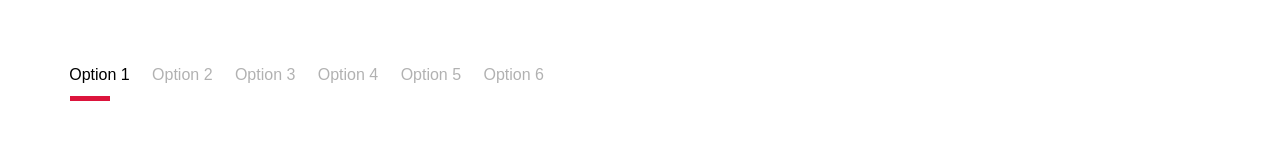
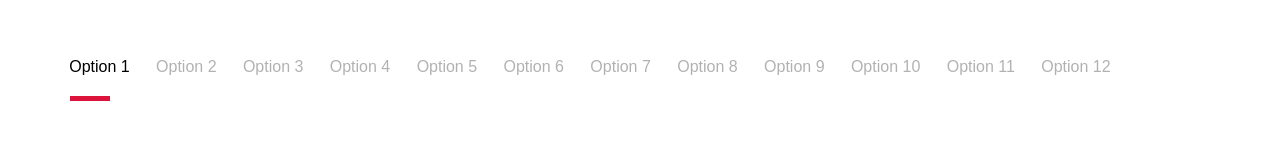
Before and after one commit to mWalrus/carousel-tab-menu, a plain HTML site: page index.html in a window 1280 px wide. Both pictures are taken after a click on the element "Option 1". Drawn offline with Linux system fonts and the light colour scheme.

Commit message:
feat: add scroll support

```diff
--- a/index.html
+++ b/index.html
@@ -9,6 +9,12 @@
   <span>Option 4</span>
   <span>Option 5</span>
   <span>Option 6</span>
+  <span>Option 7</span>
+  <span>Option 8</span>
+  <span>Option 9</span>
+  <span>Option 10</span>
+  <span>Option 11</span>
+  <span>Option 12</span>
 </div>
 <p class='bar'></p>
 
--- a/index.js
+++ b/index.js
@@ -1,18 +1,31 @@
+const SELECTED = 'selected'
+
 const container = document.querySelector('.container')
 const children = container.children
 
-let currentOffsetX = 0
+let selected_index = 0;
+
+children[selected_index].classList.add(SELECTED)
+
+container.addEventListener('wheel', (evt) => {
+  if (evt.deltaY < 0 && selected_index > 0) {
+    transform(selected_index - 1)
+  }else if (evt.deltaY > 0 && selected_index < children.length - 1) {
+    transform(selected_index + 1)
+  }
+})
+
+
+let xOffsets = []
+let currentOffset = 0
 for (let i = 0; i < children.length; i++) {
-  if (i > 0) {
-    const newX = children[i - 1].getBoundingClientRect().width
-    currentOffsetX += newX
-    children[i].style.left = `${currentOffsetX}px`;
+  xOffsets.push(currentOffset)
+  const newX = children[i].getBoundingClientRect().width
+  currentOffset += newX + 4 // add 4px for the whitespace text nodes in between spans
 
-  } else {
-    children[i].style.opacity = '1'
-  }
   addListener(children[i], i)
 }
+container.style.width = currentOffset
 
 function addListener(node, i) {
   node.addEventListener('click', () => {
@@ -21,19 +34,20 @@ function addListener(node, i) {
 }
 
 function transform(idx) {
-  let selected = children[idx]
-  let xOffset = 0
-  if (selected.style.left) {
-    xOffset = -parseInt(selected.style.left.replace(/px/, ''))
-  }
+  selected_index = idx
+  let xOffset = -xOffsets[idx]
 
   for (let i = 0; i < children.length; i++) {
     let c = children[i]
-    c.style.transform = `translateX(${xOffset}px)`
+    container.style.transform = `translateX(${xOffset}px)`
     if (i === idx) {
-      c.style.opacity = '1'
+      if (!c.classList.contains(SELECTED)) {
+        c.classList.add(SELECTED)
+      }
     } else {
-      c.style.opacity = '0.3'
+      if (c.classList.contains(SELECTED)) {
+        c.classList.remove(SELECTED)
+      }
     }
   }
 }
--- a/main.css
+++ b/main.css
@@ -1,17 +1,20 @@
 .container {
-  position: relative;
+  position: absolute;
   margin: 50px;
+  transition-duration: 0.7s;
 }
 
 .container span {
-  position: absolute;
-  display: block;
   padding: 1em .7em;
   color: black;
   transition-duration: 0.7s;
   opacity: 0.3;
   cursor: pointer;
   font-family: 'Arial';
+}
+
+.container span.selected {
+  opacity: 1;
 }
 
 .bar {
```
